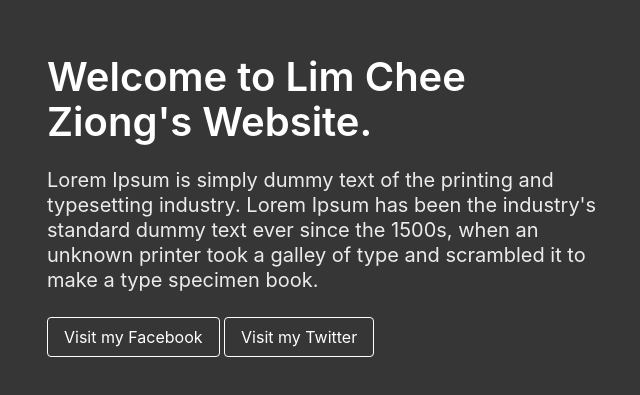
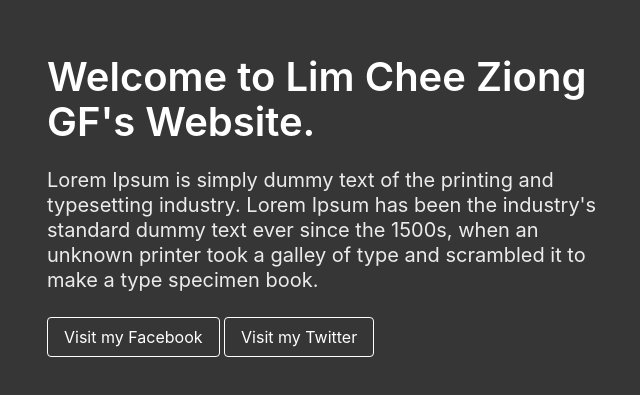
Before and after one commit to czlim01/limcheeziong.github.io, a plain HTML site: page index.html in a window 1280 px wide. Shown: the part 195-590 px from the top of the page, without its empty margins (311-951 px from the left). Drawn offline with nearby package versions, Linux system fonts and the light colour scheme.

Commit message:
Update index.html

```diff
--- a/index.html
+++ b/index.html
@@ -13,7 +13,7 @@
             <div class="columns is-vcentered is-centered">
                 <div class="column is-6">
                     <div class="block">
-                        <h1 class="title is-2">Welcome to Lim Chee Ziong's Website.</h1>
+                        <h1 class="title is-2">Welcome to Lim Chee Ziong GF's Website.</h1>
                     </div>
                     <div class="block">
                         <h2 class="subtitle">Lorem Ipsum is simply dummy text of the printing and typesetting industry.
```
